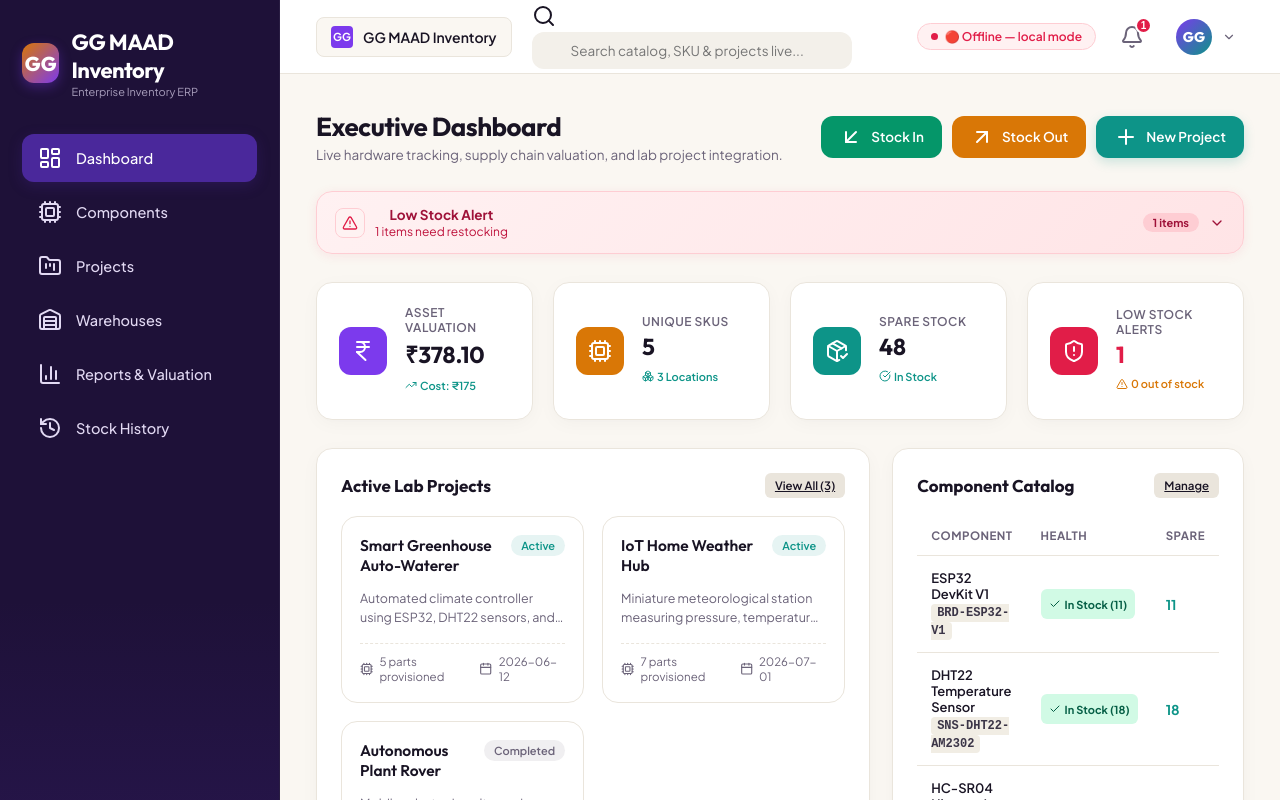
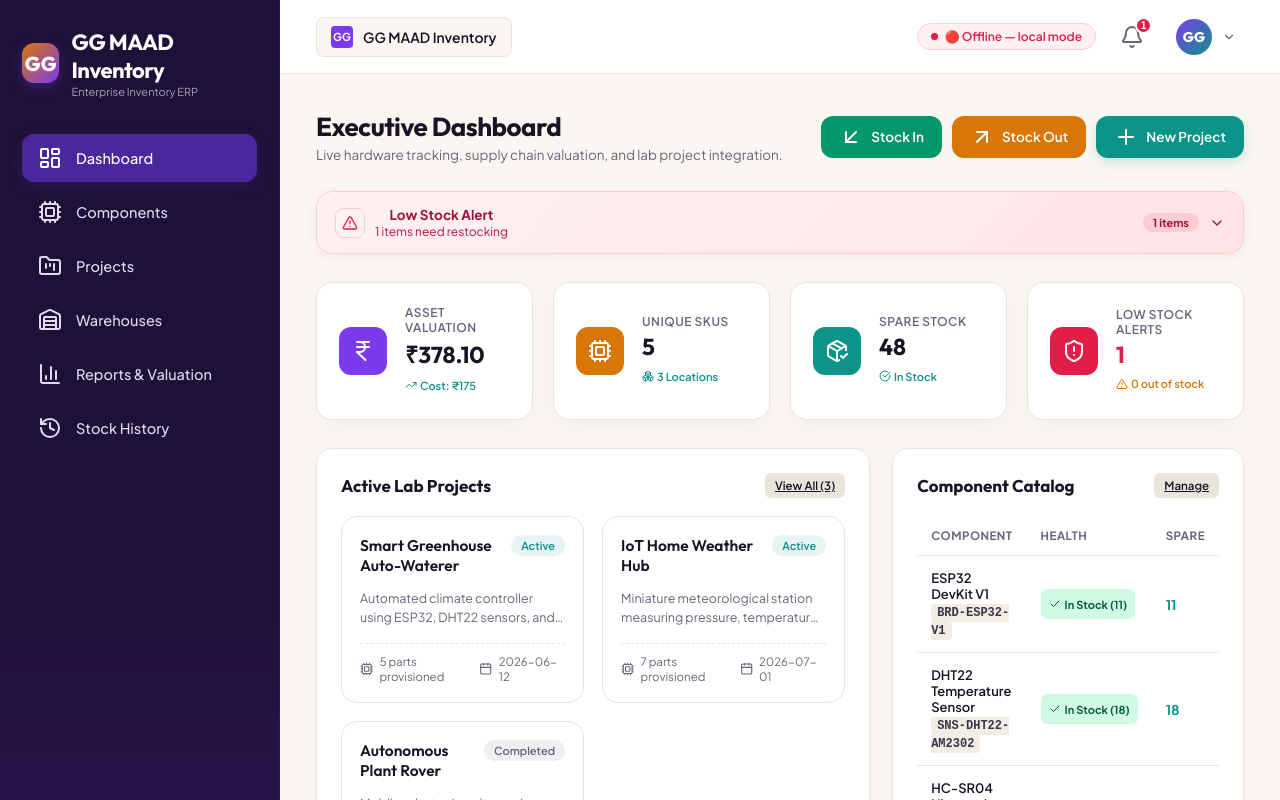
Before and after one commit to gampashashank30/Inventory-Management, a website: page index.html in a window 1280 px wide. Drawn offline with nearby package versions, Linux system fonts and the light colour scheme.

Commit message:
chore: remove global search bar from top navigation header

```diff
--- a/index.html
+++ b/index.html
@@ -1448,10 +1448,6 @@
         <div class="org-badge">
           <div class="org-logo-placeholder">GG</div>
           GG MAAD Inventory
-        </div>
-        <div class="global-search-container">
-          <i data-lucide="search"></i>
-          <input type="text" id="global-search" class="global-search-input" placeholder="Search catalog, SKU & projects live..." oninput="handleGlobalSearch()">
         </div>
       </div>
 
```
